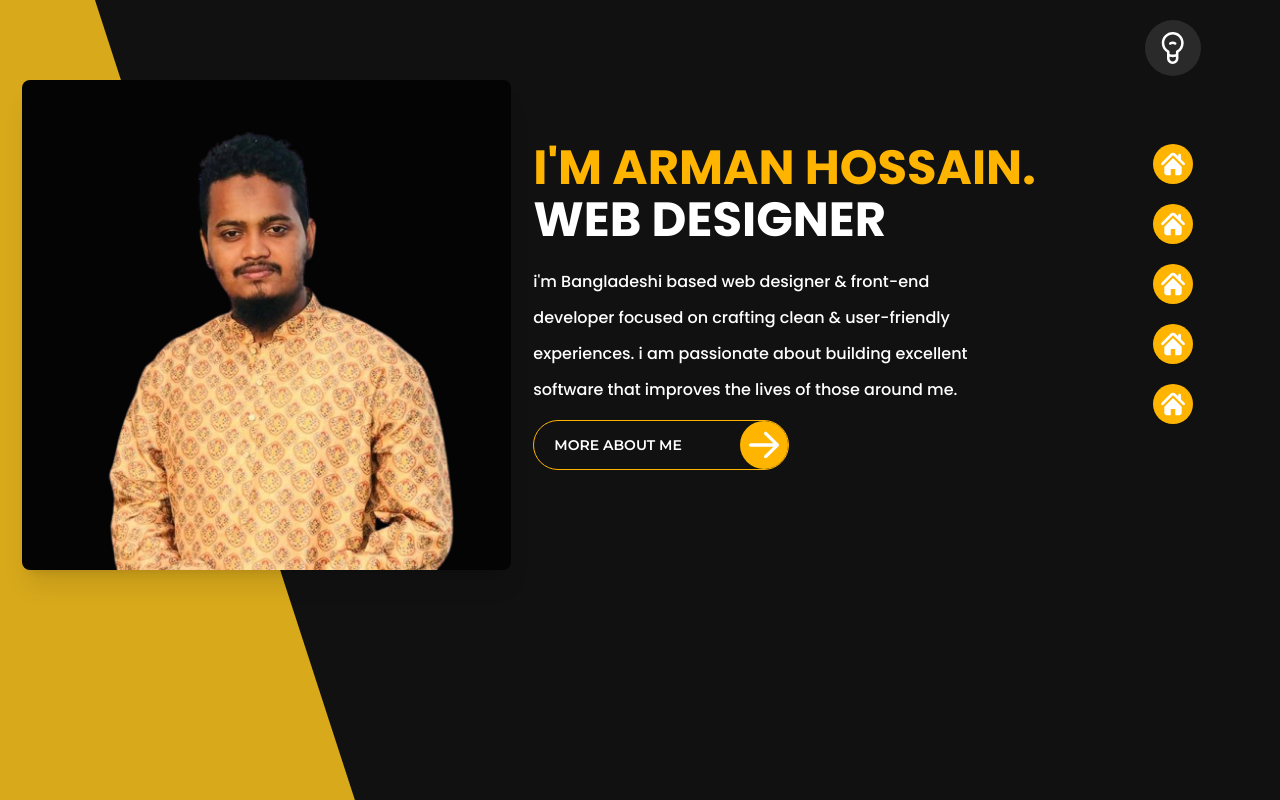
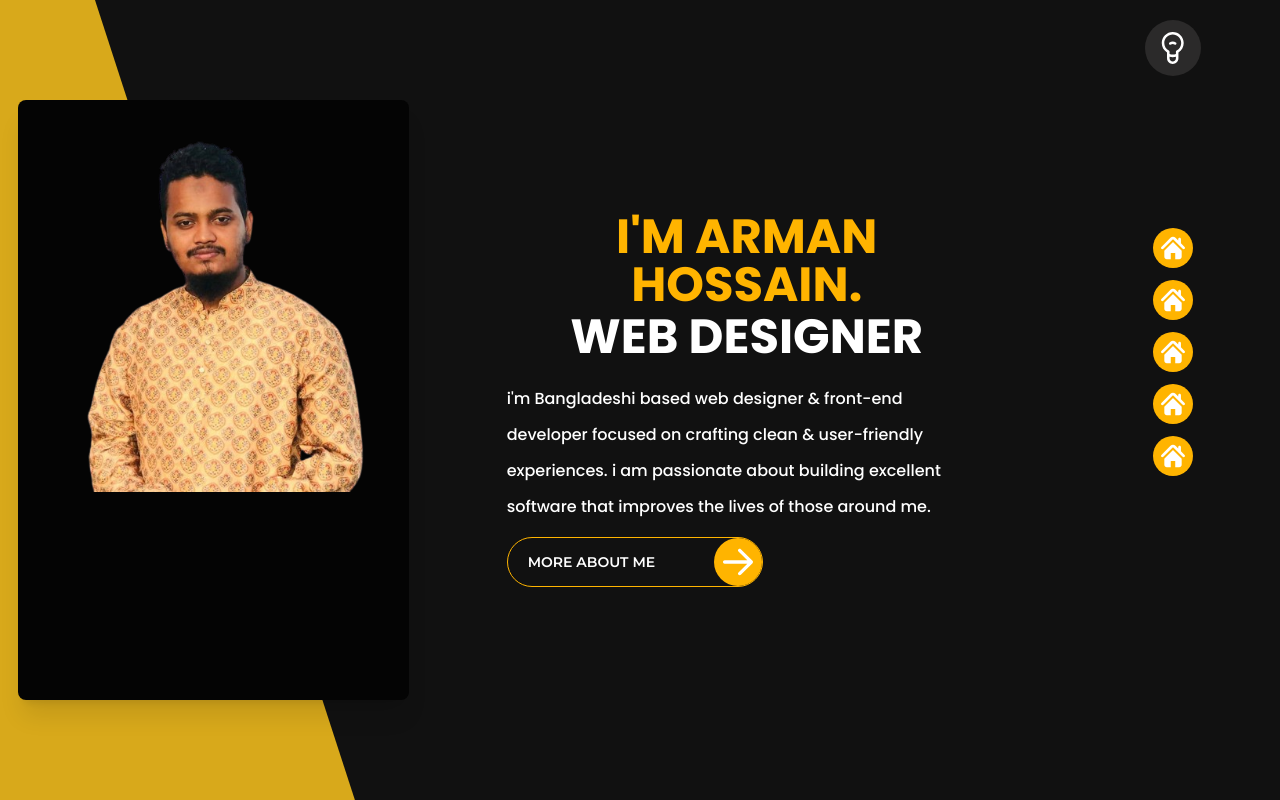
Before and after one commit to mdarmanbd/Portfolio, a Vue app: page / in a window 1280 px wide. Built offline with nearby package versions, Linux system fonts and the light colour scheme.

Commit message:
solve the responsive isue

```diff
--- a/src/components/BasedDesign.vue
+++ b/src/components/BasedDesign.vue
@@ -11,29 +11,26 @@ const count = ref(0)
     <section>
         <div class="w-full bg-dreamlessSleep ">
             <div class=" grid grid-cols-12 h-full bg-dreamlessSleep fixed sm:fixed md:fixed lg:static xl:static">
-                <div class=" col-span-12 sm:col-span-12 md:col-span-12 lg:col-span-5 xl:col-span-5 ">
+                <div class=" col-span-12 sm:col-span-12 md:col-span-12 lg:col-span-4 xl:col-span-4 ">
                     <div class="hidden sm:hidden md:hidden lg:flex xl:flex">
                         <div class= "color-block"> </div>
                     </div>
-                    <div class="py-10 sm:py-10 md:py-10 lg:py-0 xl:py-0 lg:relative w-full sm:w-full md:w-full lg:w-11/12 xl:w-11/12 mx-auto lg:h-screen xl:h-screen">
-                        <div class=" w-3/5 sm:w-3/5 md:w-3/5 lg:w-full xl:w-full rounded-full sm:rounded-full md:rounded-full lg:rounded-lg xl:rounded-lg  mx-auto block sm:block md:block lg:absolute bg-deepBlack lg:top-20 xl:20 lg:h-auto shadow-xl">
+                    <div class="py-10 sm:py-10 md:py-10 lg:py-0 xl:py-0 lg:relative w-full sm:w-full md:w-full lg:w-11/12 xl:w-11/12 mx-auto lg:h-screen xl:h-screen lg:grid xl:grid lg:place-items-center xl:place-items-center">
+                        <div class="w-3/5 sm:w-3/5 md:w-3/5 lg:w-full xl:w-full rounded-full sm:rounded-full md:rounded-full lg:rounded-lg xl:rounded-lg  mx-auto block sm:block md:block lg:absolute bg-deepBlack lg:h-3/4 xl:h-3/4 shadow-xl">
                             <img class="w-full  " src="../assets/arman-removebg-jpg.png" alt="Arman.jpg">
                         </div>
                     </div>
-
-
-
                 </div>
-                <div class=" col-span-12 sm:col-span-12 md:col-span-12 lg:col-span-5 xl:col-span-5 ">
-                    <div class="w-11/12 sm:w-11/12 md:w-11/12 lg:w-full mx-auto lg:relative lg:h-screen">
-                        <div class="w-full text-center sm:text-center md:text-center lg:text-left xl:text-left lg:absolute lg:top-28 xl:top-36">
+                <div class=" col-span-12 sm:col-span-12 md:col-span-12 lg:col-span-6 xl:col-span-6 ">
+                    <div class="w-11/12 sm:w-11/12 md:w-11/12 lg:w-full xl:w-full mx-auto lg:h-screen lg:grid lg:place-content-center">
+                        <div class="w-full text-center sm:text-center md:text-center lg:text-left xl:text-left lg:h-1/2">
                             <!--name & title-->
-                            <div class="w-full py-1 sm:py-1 md:py-1 lg:py-0 xl:py-0">
+                            <div class="lg:w-3/4 xl:w-3/4 lg:m-auto xl:m-auto lg:text-center xl:text-center py-1 sm:py-1 md:py-1 lg:py-0 xl:py-0">
                                 <h2 class="text-amber text-3xl sm:text-3xl md:text-3xl lg:text-5xl xl:text-5xl font-poppins font-bold uppercase pb-1">i'm arman hossain.</h2>
                                 <h2 class="text-white font-poppins font-bold text-3xl sm:text-3xl md:text-3xl lg:text-5xl xl:text-5xl uppercase ">web designer</h2>
                             </div>
                             <!--details-->
-                            <div class="pb-2 sm:pb-2 md:pb-2 lg:pb-0 xl:pb-0 lg:py-5 xl:py-5">
+                            <div class="lg:w-3/4 xl:w-3/4 lg:m-auto xl:m-auto  pb-2 sm:pb-2 md:pb-2 lg:pb-0 xl:pb-0 lg:py-5 xl:py-5">
                                 <p class="text-white font-poppins font-medium text-balance sm:text-balance md:text-balance lg:text-left xl:text-left text-sm sm:text-sm md:text-sm lg:text-base xl:text-base leading-6 sm:leading-6 md:leading-6 lg:leading-9 xl:leading-9">i'm Bangladeshi based web designer & front-end developer
                                     focused on crafting clean  & user-friendly experiences.
                                     i am passionate about building excellent software that improves
@@ -41,8 +38,8 @@ const count = ref(0)
                                 </p>
                             </div>
                             <!-- button -->
-                            <div class="w-full flex justify-center sm:justify-center md:justify-center lg:justify-start xl:justify-start pt-3 sm:pt-3 md:pt-3 lg:pt-0 xl:pt-3">
-                                <div class="more-Button more-Button1  flex justify-between gap-3 lg:w-64 xl:w-64 border border-amber rounded-full">
+                            <div class="lg:w-3/4 xl:w-3/4 lg:m-auto xl:m-auto flex justify-center sm:justify-center md:justify-center lg:justify-start xl:justify-start pt-3 sm:pt-3 md:pt-3 lg:pt-0 xl:pt-3">
+                                <div class="  flex justify-between gap-3 lg:w-64 xl:w-64 border border-amber rounded-full">
                                     <button class=" px-5 text-sm font-montserrat font-semibold text-white bg-transparent uppercase cursor-pointer ">
                                         more about me
                                     </button>
@@ -51,19 +48,22 @@ const count = ref(0)
                                     </div>
                                 </div>
                             </div>
-
-
                         </div>
                     </div>
                 </div>
                 <div class=" col-span-12 sm:col-span-12 md:col-span-12 lg:col-span-2 xl:col-span-2 h-screen">
-                    <div class="">
-                        <div class="hidden sm:hidden md:hidden lg:flex xl:flex w-full  justify-center py-5">
+                    <div class="lg:h-screen">
+                        <div class="hidden sm:hidden md:hidden lg:flex xl:flex w-full justify-center py-5">
                             <img class="w-14 bg-lightBlack rounded-full p-1 cursor-pointer" src="../assets/light.svg">
                         </div>
-                        <div class="lg:relative w-full ">
-                            <div class="w-full lg:absolute lg:top-12 lg:flex lg:justify-center ">
-                                <ul class="absolute sm:absolute md:absolute lg:static xl:static w-full sm:w-full md:w-full lg:w-fit xl:w-fit bottom-0 lg:space-y-5 xl:space-y-5 bg-gray-800 sm:bg-gray-800 md:bg-gray-800 lg:bg-dreamlessSleep xl:bg-dreamlessSleep flex sm:flex md:flex lg:block xl:block justify-around sm:justify-around md:justify-around lg:justify-center xl:justify-cente py-3 sm:py-3 md:py-3 lg:py-0 xl:py-0">
+                        <!----->
+
+                        <!----->
+                        <div class=" w-full lg:grid lg:place-items-center lg:h-3/4 ">
+                            <div class="w-full lg:h-3/5 lg:flex lg:justify-center">
+                                <ul class="w-full sm:w-full md:w-full lg:w-fit xl:w-fit absolute sm:absolute md:absolute lg:static xl:static
+                                 bottom-0 flex sm:flex md:flex lg:block xl:block justify-around sm:justify-around md:justify-around
+                                  bg-gray-700 sm:bg-gray-700 md:bg-gray-700 lg:bg-dreamlessSleep py-3 lg:space-y-3">
 
                                     <li class="w-10 bg-amber rounded-full">
                                         <img class="p-2" src="../assets/home.svg">
@@ -80,11 +80,8 @@ const count = ref(0)
                                     <li class="w-10 bg-amber rounded-full">
                                         <img class="p-2" src="../assets/home.svg">
                                     </li>
-
-
                                 </ul>
                             </div>
-
                         </div>
                     </div>
                 </div>
@@ -96,12 +93,13 @@ const count = ref(0)
 
 
     <!-- <section class="w-full">
-       <ul class='bg-gray-800 absolute sm:absolute md:absolute lg:static xl:static bottom-1 sm:bottom-1 md:bottom-1 lg:bottom-0 xl:bottom-0 flex
-                    sm:flex md:flex lg:inline-block xl:inline-block justify-around sm:justify-around md:text-center lg:text-center xl:justify-center w-full py-3
-                    sm:py-3 md:py-3 lg:py-0 xl:py-0'></ul>
+        <div class="w-full h-screen bg-dreamlessSleep fixed">
 
+            <ul class="absolute sm:absolute md:absolute lg:static xl:static w-full sm:w-full md:w-full lg:w-fit xl:w-fit bottom-0 lg:space-y-5 xl:space-y-5
+                                 bg-gray-800 sm:bg-gray-800 md:bg-gray-800 lg:bg-dreamlessSleep xl:bg-dreamlessSleep flex sm:flex md:flex lg:block xl:block
+                                 justify-around sm:justify-around md:justify-around lg:justify-center xl:justify-cente py-3 sm:py-3 md:py-3 lg:py-0 xl:py-0">
 
-        <div class="w-full h-screen bg-dreamlessSleep fixed">
+            </ul>
             <div class="w-full">
 
                 <div class= "color-block" ></div>
```
